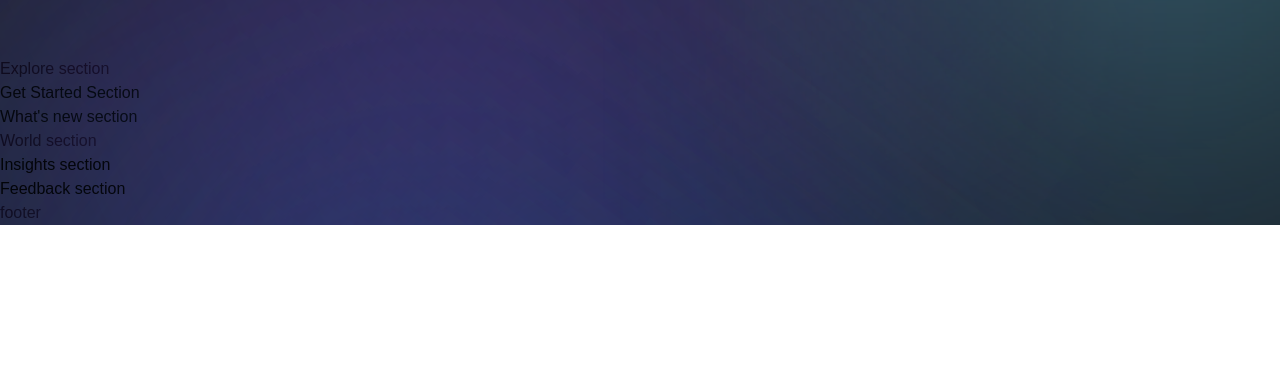
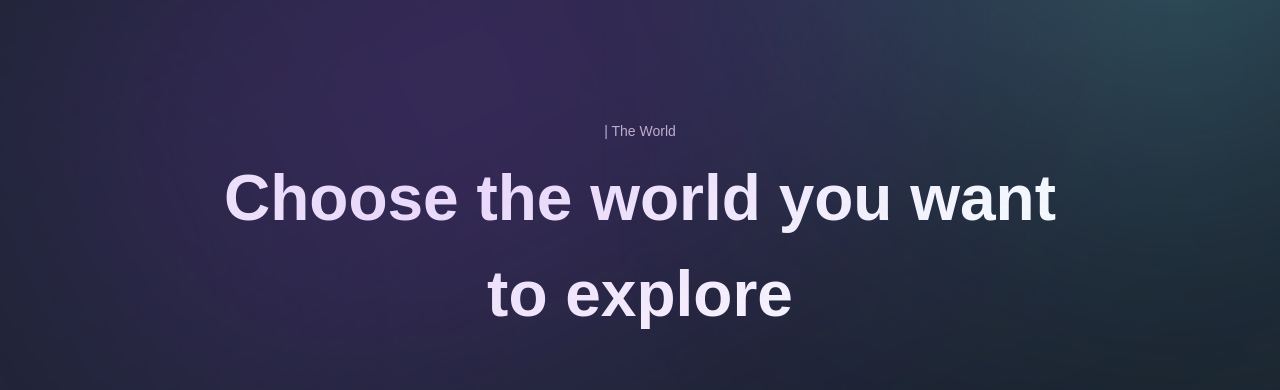
Before and after one commit to Touisse/Metaverse, a Next.js app in the folder METAVERSE/: page / in a window 1280 px wide. Shown: the part 1500-1890 px from the top of the page. Before the commit the page ends 1725 px from the top, so only its background shows below. Built offline with nearby package versions, Linux system fonts and the light colour scheme; a web font is replaced by a local one.

Commit message:
done with the Explore  Section

```diff
--- a/METAVERSE/components/CustomTexts.jsx
+++ b/METAVERSE/components/CustomTexts.jsx
@@ -15,4 +15,11 @@
   </motion.p>
 );
 
-export const TitleText = ({ title, textStyles }) => <h2>Title Text</h2>;
+export const TitleText = ({ title, textStyles }) => (
+  <motion.h2
+    variants={textVariant2}
+    initial="hidden"
+    whileInView="show"
+    className={`mt-[8px] font-bold md:text-[64px] text-[40px] text-white ${textStyles} `}
+  >{title}</motion.h2>
+);
--- a/METAVERSE/components/ExploreCard.jsx
+++ b/METAVERSE/components/ExploreCard.jsx
@@ -1,9 +1,56 @@
-'use client';
+"use client";
+import { motion } from "framer-motion";
 
-const ExploreCard = () => (
-  <div>
-    Explore Card
-  </div>
+import styles from "../styles";
+import { fadeIn } from "../utils/motion";
+
+const ExploreCard = ({
+  id,
+  imgUrl,
+  title,
+  key,
+  index,
+  active,
+  handleClick,
+}) => (
+  <motion.div
+    variants={fadeIn("right", "spring", index * 0.5, 0.75)}
+    initial="hidden"
+    whileInView="show"
+    className={`relative ${
+      active === id ? "lg:flex-[3.5]" : "lg:flex-[0.5] flex-[2]"
+    } flex items-center justify-center min-w-[170px] h-[700px] transition-[flex] duration-[0.7s] ease-out-flex cursor-pointer `}
+    onClick={() => handleClick(id)}
+  >
+    <img
+      src={imgUrl}
+      alt={title}
+      className="absolute w-full h-full object-cover rounded-[24px] "
+    />
+    {active !== id ? (
+      <h3 className="font-semibold sm:text-[26px] text-[18px] text-white absolute z-0 lg:bottom-20 lg:rotate-[-90deg] lg:origin-[0,0]">
+        {title}
+      </h3>
+    ) : (
+      <div className="absolute bottom-0 p-8 flex justify-start w-full flex-col bg-[rgba(0,0,0,0.5)] rounded-b-[24px]">
+        <div
+          className={`${styles.flexCenter} w-[60px] h-[60px] rounded-[24px] glassmorphism mb-[16px]`}
+        >
+          <img
+            src="/headset.svg"
+            alt="headset"
+            className="w-1/2 h-1/2 object-contain"
+          />
+        </div>
+        <p className="font-normal text-[16px] leading-[20.16px] text-white uppercase">
+          Enter Metaverse
+        </p>
+        <h2 className="mt-[24px] font-semibold sm:text-[32px] text-[24px] text-white">
+          {title}
+        </h2>
+      </div>
+    )}
+  </motion.div>
 );
 
 export default ExploreCard;
--- a/METAVERSE/sections/Explore.jsx
+++ b/METAVERSE/sections/Explore.jsx
@@ -1,9 +1,47 @@
-'use client';
+"use client";
+import { motion } from "framer-motion";
+import { useState } from "react";
+import { TypingText, ExploreCard, TitleText } from "../components";
+import { exploreWorlds } from "../constants";
 
-const Explore = () => (
-  <section>
-    Explore section
-  </section>
-);
+import styles from "../styles";
+import { fadeIn, staggerContainer } from "../utils/motion";
+
+const Explore = () => {
+  const [active, setActive] = useState("world-2");
+  return (
+    <section className={`${styles.paddings}`} id="explore">
+      <motion.div
+        variants={staggerContainer}
+        initial="hidden"
+        whileInView="show"
+        viewport={{ once: false, amount: 0.25 }}
+        className={`${styles.innerWidth} mx-auto flex flex-col`}
+      >
+        <TypingText title="| The World" textStyles="text-center" />
+        <TitleText
+          title={
+            <>
+              Choose the world you want
+              <br className="md:block hidden" /> to explore
+            </>
+          }
+          textStyles="text-center"
+        />
+        <div className="mt-[50px] flex lg:flex-row flex-col min-h-[70vh] gap-5">
+          {exploreWorlds.map((world, index) => (
+            <ExploreCard
+              key={world.id}
+              {...world}
+              index={index}
+              active={active}
+              handleClick={setActive}
+            />
+          ))}
+        </div>
+      </motion.div>
+    </section>
+  );
+};
 
 export default Explore;
```
